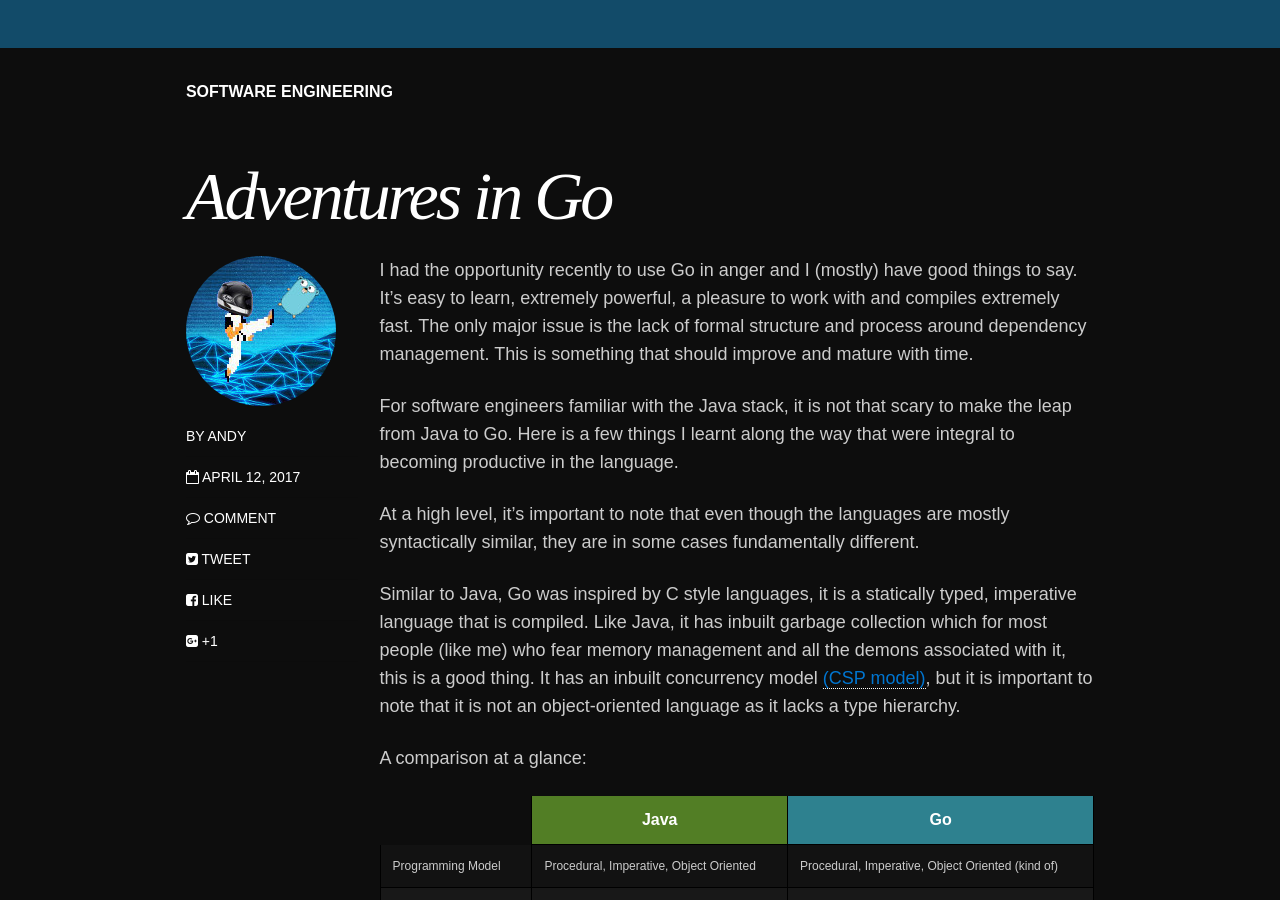
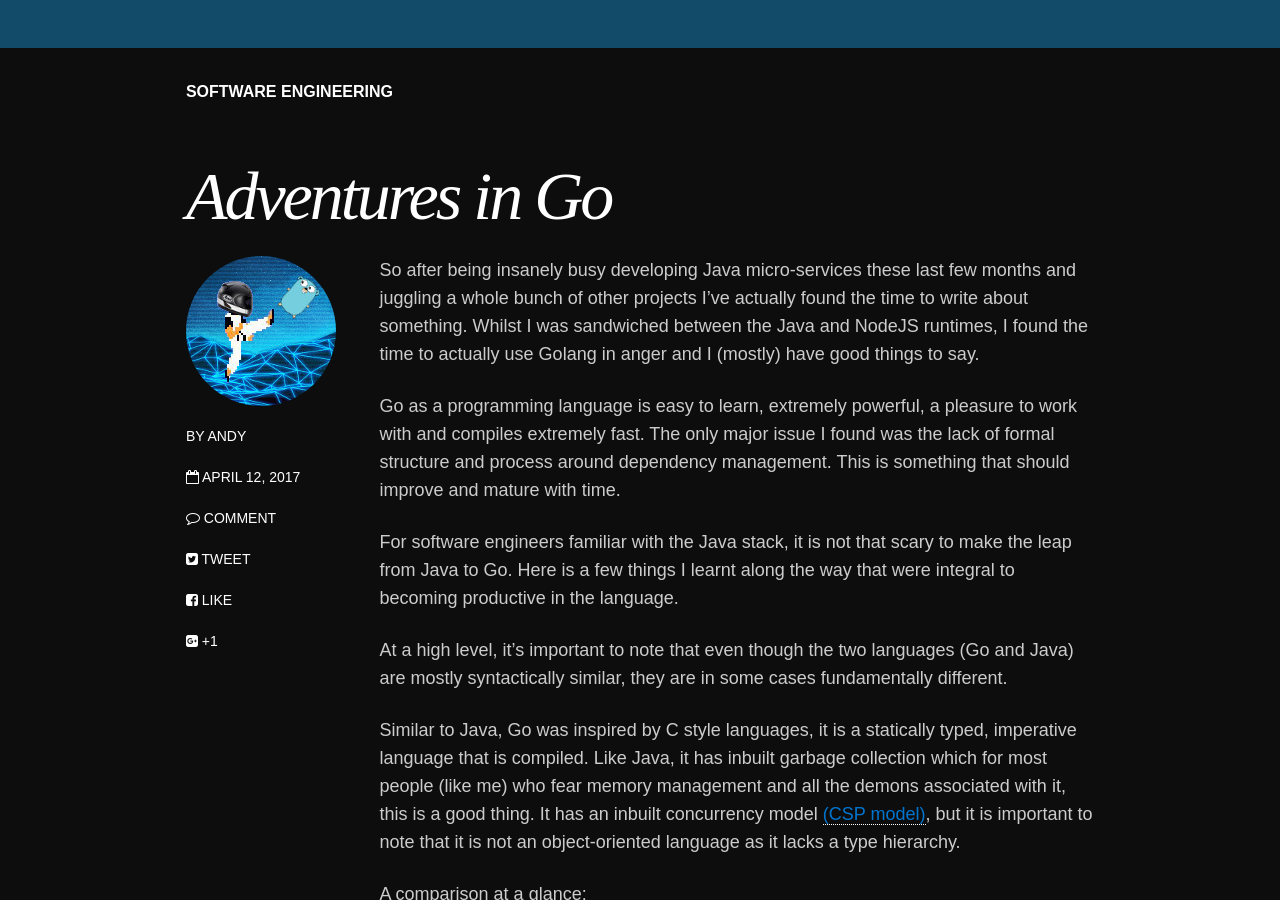
Before and after one commit to brooms/brooms.github.io, a Jekyll site: the page built from _posts/blog/2017-04-12-adventures_in_go.md, in a window 1280 px wide and 900 px high, scrolled down 1065 px. Built offline with Jekyll 4.4.1, drawn with Linux system fonts in a browser that asks for light colours; nearby versions of some CDN libraries; comment, search, counter and statistics services are not loaded.

Commit message:
Minor changes to Golang post

```diff
--- a/_posts/blog/2017-04-12-adventures_in_go.md
+++ b/_posts/blog/2017-04-12-adventures_in_go.md
@@ -12,12 +12,13 @@ image:
   feature: java_to_go.jpg
 ---
 
-I had the opportunity recently to use Go in anger and I (mostly) have good things to say. It's easy to learn, extremely powerful, a pleasure to work with and compiles extremely fast. The only
-major issue is the lack of formal structure and process around dependency management. This is something that should improve and mature with time.
+So after being insanely busy developing Java micro-services these last few months and juggling a whole bunch of other projects I've actually found the time to write about something. Whilst I was sandwiched between the Java and NodeJS runtimes, I found the time to actually use Golang in anger and I (mostly) have good things to say.
+
+Go as a programming language is easy to learn, extremely powerful, a pleasure to work with and compiles extremely fast. The only major issue I found was the lack of formal structure and process around dependency management. This is something that should improve and mature with time.
 
 For software engineers familiar with the Java stack, it is not that scary to make the leap from Java to Go. Here is a few things I learnt along the way that were integral to becoming productive in the language.
 
-At a high level, it's important to note that even though the languages are mostly syntactically similar, they are in some cases fundamentally different.
+At a high level, it's important to note that even though the two languages (Go and Java) are mostly syntactically similar, they are in some cases fundamentally different.
 
 Similar to Java, Go was inspired by C style languages, it is a statically typed, imperative language that is compiled. Like Java, it has inbuilt garbage collection which for most people (like me) who fear memory management and all the demons associated with it, this is a good thing.
 It has an inbuilt concurrency model [(CSP model)](https://en.wikipedia.org/wiki/Communicating_sequential_processes), but it is important to note that it is not an object-oriented language as it lacks a type hierarchy.
```
